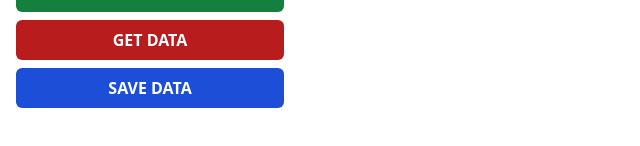
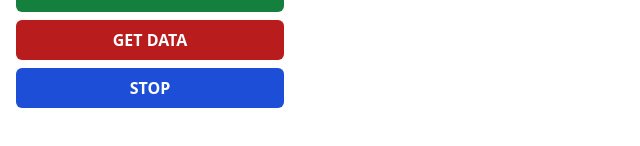
Before and after one commit to puttpoom/frontend-foxy-bot, a React (Vite) app: page / in a window 1280 px wide. Shown: the part 380-526 px from the top of the page, without its empty margins (0-640 px from the left). Built offline with nearby package versions, Linux system fonts and the light colour scheme.

Commit message:
Add stopBOT by clearing InjectionInterval

```diff
--- a/src/background.js
+++ b/src/background.js
@@ -140,6 +140,11 @@ async function startBOT(data) {
   }
 }
 
+function stopBOT() {
+  clearInterval(intervalInjectScript);
+  console.log(`stop intervalID ${intervalInjectScript} by background.js`);
+}
+
 async function saveData(data) {
   try {
     await browser.storage.local.set(data);
@@ -171,8 +176,8 @@ browser.runtime.onMessage.addListener((message) => {
     case "GET_DATA":
       getData();
       break;
-    case "SAVE_DATA":
-      saveData(message.data);
+    case "STOP":
+      stopBOT(message.data);
       break;
     default:
       break;
--- a/src/pages/Popup.jsx
+++ b/src/pages/Popup.jsx
@@ -72,11 +72,8 @@ export default function () {
       >
         GET DATA
       </MainButton>
-      <MainButton
-        type={"primary"}
-        onClick={() => handleOnClickButton("SAVE_DATA")}
-      >
-        SAVE DATA
+      <MainButton type={"primary"} onClick={() => handleOnClickButton("STOP")}>
+        STOP
       </MainButton>
     </div>
   );
```
